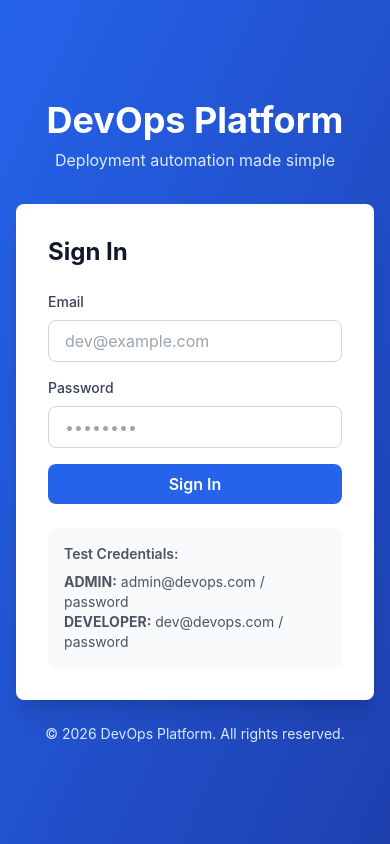
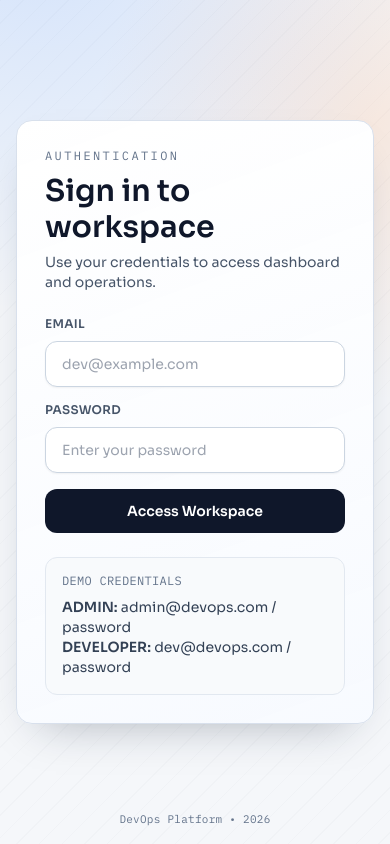
Before and after one commit to sovrack/sovrack, a Next.js app in the folder apps/web/: page /auth/login in a window 390 px wide. Built offline with nearby package versions, Linux system fonts and the light colour scheme.

Commit message:
ui: improve frontend ux baseline
- refresh visual system (colors, surfaces, motion)
- redesign login screen with stronger hierarchy
- polish dashboard cards and progress sections
- improve sidebar and top navigation readability
- keep responsive behavior and accessibility states

```diff
--- a/apps/web/src/app/(app)/dashboard/page.tsx
+++ b/apps/web/src/app/(app)/dashboard/page.tsx
@@ -18,17 +18,18 @@ export default function DashboardPage() {
 
   return (
     <div className="space-y-6">
-      <section className="rounded-xl border border-slate-200 bg-white p-6 shadow-sm">
+      <section className="surface-card fade-up rounded-2xl p-6">
         <div className="flex flex-wrap items-center justify-between gap-3">
           <div>
-            <h1 className="text-2xl font-bold text-slate-900">Welcome back, {user?.name ?? 'Developer'}</h1>
-            <p className="mt-1 text-sm text-slate-600">
+            <p className="mono text-xs uppercase tracking-[0.18em] text-slate-500">Dashboard</p>
+            <h1 className="mt-2 text-3xl font-semibold text-slate-900">Welcome back, {user?.name ?? 'Developer'}</h1>
+            <p className="mt-2 text-sm text-slate-600">
               Centralize your delivery metrics and track the platform rollout sprint by sprint.
             </p>
           </div>
           <button
             onClick={() => void refresh()}
-            className="rounded-md border border-slate-300 bg-white px-3 py-2 text-sm font-medium text-slate-800 hover:bg-slate-50"
+            className="rounded-xl border border-slate-300 bg-white px-4 py-2.5 text-sm font-medium text-slate-800 transition hover:bg-slate-50"
           >
             Refresh Stats
           </button>
@@ -40,31 +41,34 @@ export default function DashboardPage() {
           title="Projects"
           value={loading ? '...' : stats.projects}
           hint="Total projects you can access"
+          tone="brand"
         />
         <StatsCard
           title="Deployments"
           value={loading ? '...' : stats.deployments}
           hint="Total deployment records"
+          tone="ok"
         />
         <StatsCard
           title="Servers"
           value={loading ? '...' : stats.servers}
           hint={user?.role === 'ADMIN' ? 'Visible for admins' : 'Admin only'}
+          tone="accent"
         />
       </section>
 
-      <section className="rounded-xl border border-slate-200 bg-white p-6 shadow-sm">
+      <section className="surface-card fade-up rounded-2xl p-6">
         <h2 className="text-lg font-semibold text-slate-900">Frontend Delivery Progress</h2>
         <div className="mt-4 space-y-4">
           {progressItems.map((item) => (
             <div key={item.label}>
               <div className="mb-1 flex items-center justify-between">
                 <p className="text-sm font-medium text-slate-800">{item.label}</p>
-                <p className="text-xs uppercase text-slate-500">{item.state}</p>
+                <p className="mono text-[11px] uppercase tracking-wide text-slate-500">{item.state}</p>
               </div>
               <div className="h-2 rounded-full bg-slate-200">
                 <div
-                  className="h-2 rounded-full bg-blue-600 transition-all"
+                  className="h-2 rounded-full bg-slate-900 transition-all"
                   style={{ width: `${item.progress}%` }}
                 />
               </div>
@@ -73,7 +77,7 @@ export default function DashboardPage() {
         </div>
       </section>
 
-      <section className="rounded-xl border border-dashed border-slate-300 bg-slate-50 p-6">
+      <section className="fade-up rounded-2xl border border-dashed border-slate-300 bg-slate-50/80 p-6">
         <h3 className="text-base font-semibold text-slate-900">Next Sprint Focus</h3>
         <p className="mt-2 text-sm text-slate-600">
           Sprint 3 adds full project management UI, member administration, and GitLab setup flows.
--- a/apps/web/src/app/auth/login/page.tsx
+++ b/apps/web/src/app/auth/login/page.tsx
@@ -32,81 +32,88 @@ export default function LoginPage() {
   };
 
   return (
-    <div className="min-h-screen bg-gradient-to-br from-blue-600 to-blue-800 flex items-center justify-center px-4">
-      <div className="w-full max-w-md">
-        {/* Logo/Title */}
-        <div className="text-center mb-8">
-          <h1 className="text-4xl font-bold text-white mb-2">DevOps Platform</h1>
-          <p className="text-blue-100">Deployment automation made simple</p>
-        </div>
+    <div className="relative flex min-h-screen items-center px-4 py-8 lg:px-10">
+      <div className="mx-auto grid w-full max-w-6xl gap-6 lg:grid-cols-2">
+        <section className="surface-card fade-up hidden rounded-2xl p-8 lg:block">
+          <p className="mono text-xs uppercase tracking-[0.2em] text-slate-500">Platform Console</p>
+          <h1 className="mt-4 text-5xl font-semibold leading-tight text-slate-900">
+            Ship Faster.
+            <br />
+            Deploy Safer.
+          </h1>
+          <p className="mt-4 max-w-md text-sm leading-relaxed text-slate-600">
+            Track projects, deployments, and environments from one control room designed for developers and admins.
+          </p>
 
-        {/* Login Form */}
-        <div className="bg-white rounded-lg shadow-xl p-8">
-          <h2 className="text-2xl font-bold text-gray-900 mb-6">Sign In</h2>
+          <div className="mt-8 space-y-4">
+            <div className="rounded-xl border border-slate-200 bg-white/80 p-4">
+              <p className="mono text-xs text-slate-500">Realtime Signals</p>
+              <p className="mt-1 text-sm font-medium text-slate-800">Live deployment states and logs</p>
+            </div>
+            <div className="rounded-xl border border-slate-200 bg-white/80 p-4">
+              <p className="mono text-xs text-slate-500">Role Based Access</p>
+              <p className="mt-1 text-sm font-medium text-slate-800">Clear ADMIN and DEVELOPER scopes</p>
+            </div>
+          </div>
+        </section>
+
+        <section className="surface-card fade-up rounded-2xl p-7 sm:p-9">
+          <div className="mb-6">
+            <p className="mono text-xs uppercase tracking-[0.2em] text-slate-500">Authentication</p>
+            <h2 className="mt-2 text-3xl font-semibold text-slate-900">Sign in to workspace</h2>
+            <p className="mt-2 text-sm text-slate-600">Use your credentials to access dashboard and operations.</p>
+          </div>
 
           {error && (
-            <div className="mb-4 p-4 bg-red-50 border border-red-200 rounded-lg text-red-700 text-sm">
+            <div className="mb-5 rounded-xl border border-red-200 bg-red-50 p-3 text-sm text-red-700">
               {error}
             </div>
           )}
 
           <form onSubmit={handleSubmit} className="space-y-4">
-            {/* Email */}
             <div>
-              <label className="block text-sm font-medium text-gray-700 mb-2">
-                Email
-              </label>
+              <label className="mb-2 block text-xs font-semibold uppercase tracking-wide text-slate-600">Email</label>
               <input
                 type="email"
                 value={email}
                 onChange={(e) => setEmail(e.target.value)}
                 placeholder="dev@example.com"
                 required
-                className="w-full px-4 py-2 border border-gray-300 rounded-lg focus:outline-none focus:ring-2 focus:ring-blue-600 focus:border-transparent"
+                className="w-full rounded-xl border border-slate-300 bg-white px-4 py-3 text-sm shadow-sm outline-none transition focus:border-blue-500 focus:ring-4 focus:ring-blue-100"
               />
             </div>
 
-            {/* Password */}
             <div>
-              <label className="block text-sm font-medium text-gray-700 mb-2">
-                Password
-              </label>
+              <label className="mb-2 block text-xs font-semibold uppercase tracking-wide text-slate-600">Password</label>
               <input
                 type="password"
                 value={password}
                 onChange={(e) => setPassword(e.target.value)}
-                placeholder="••••••••"
+                placeholder="Enter your password"
                 required
-                className="w-full px-4 py-2 border border-gray-300 rounded-lg focus:outline-none focus:ring-2 focus:ring-blue-600 focus:border-transparent"
+                className="w-full rounded-xl border border-slate-300 bg-white px-4 py-3 text-sm shadow-sm outline-none transition focus:border-blue-500 focus:ring-4 focus:ring-blue-100"
               />
             </div>
 
-            {/* Submit Button */}
             <button
               type="submit"
               disabled={loading}
-              className="w-full bg-blue-600 hover:bg-blue-700 disabled:bg-gray-400 text-white font-semibold py-2 rounded-lg transition duration-200"
+              className="mt-2 w-full rounded-xl bg-slate-900 px-4 py-3 text-sm font-semibold text-white transition hover:bg-slate-800 disabled:cursor-not-allowed disabled:opacity-60"
             >
-              {loading ? 'Signing in...' : 'Sign In'}
+              {loading ? 'Signing in...' : 'Access Workspace'}
             </button>
           </form>
 
-          {/* Test credentials hint */}
-          <div className="mt-6 p-4 bg-gray-50 rounded-lg text-sm text-gray-600">
-            <p className="font-semibold mb-2">Test Credentials:</p>
-            <p>
-              <strong>ADMIN:</strong> admin@devops.com / password
-            </p>
-            <p>
-              <strong>DEVELOPER:</strong> dev@devops.com / password
-            </p>
+          <div className="mt-6 rounded-xl border border-slate-200 bg-slate-50 p-4 text-sm text-slate-700">
+            <p className="mono mb-2 text-xs uppercase tracking-wide text-slate-500">Demo Credentials</p>
+            <p><span className="font-semibold">ADMIN:</span> admin@devops.com / password</p>
+            <p><span className="font-semibold">DEVELOPER:</span> dev@devops.com / password</p>
           </div>
-        </div>
+        </section>
+      </div>
 
-        {/* Footer */}
-        <div className="text-center mt-6 text-blue-100 text-sm">
-          <p>© 2026 DevOps Platform. All rights reserved.</p>
-        </div>
+      <div className="pointer-events-none absolute bottom-4 left-0 right-0 text-center">
+        <p className="mono text-[11px] tracking-wide text-slate-500">DevOps Platform • 2026</p>
       </div>
     </div>
   );
--- a/apps/web/src/app/layout.tsx
+++ b/apps/web/src/app/layout.tsx
@@ -1,6 +1,19 @@
 import type { Metadata } from 'next';
+import { Sora, IBM_Plex_Mono } from 'next/font/google';
 import { Providers } from '@/components/providers';
 import '@/styles/globals.css';
+
+const sora = Sora({
+  subsets: ['latin'],
+  variable: '--font-sora',
+  weight: ['400', '500', '600', '700'],
+});
+
+const plexMono = IBM_Plex_Mono({
+  subsets: ['latin'],
+  variable: '--font-plex-mono',
+  weight: ['400', '500'],
+});
 
 export const metadata: Metadata = {
   title: 'DevOps Platform',
@@ -19,7 +32,7 @@ export default function RootLayout({
 }) {
   return (
     <html lang="en">
-      <body>
+      <body className={`${sora.variable} ${plexMono.variable} app-shell`}>
         <Providers>{children}</Providers>
       </body>
     </html>
--- a/apps/web/src/components/sidebar.tsx
+++ b/apps/web/src/components/sidebar.tsx
@@ -15,13 +15,14 @@ export function Sidebar() {
   const pathname = usePathname();
 
   return (
-    <aside className="w-full border-b border-slate-200 bg-white px-4 py-3 lg:min-h-screen lg:w-64 lg:border-b-0 lg:border-r">
-      <div className="mb-4 hidden lg:block">
-        <h1 className="text-xl font-bold text-slate-900">DevOps Platform</h1>
-        <p className="text-sm text-slate-500">Sprint 2 Dashboard</p>
+    <aside className="w-full border-b border-slate-200 bg-white/90 px-4 py-3 backdrop-blur lg:min-h-screen lg:w-72 lg:border-b-0 lg:border-r">
+      <div className="mb-5 hidden lg:block">
+        <p className="mono text-[11px] uppercase tracking-[0.18em] text-slate-500">Control Panel</p>
+        <h1 className="mt-2 text-2xl font-semibold text-slate-900">DevOps Platform</h1>
+        <p className="mt-1 text-sm text-slate-500">Sprint 2 • Dashboard UX</p>
       </div>
 
-      <nav className="flex gap-2 overflow-x-auto lg:flex-col lg:overflow-visible">
+      <nav className="flex gap-2 overflow-x-auto lg:flex-col lg:gap-1 lg:overflow-visible">
         {navItems.map((item) => {
           const isActive = pathname === item.href;
           return (
@@ -29,9 +30,9 @@ export function Sidebar() {
               key={item.href}
               href={item.href}
               className={clsx(
-                'whitespace-nowrap rounded-md px-3 py-2 text-sm font-medium transition',
+                'whitespace-nowrap rounded-xl px-3 py-2.5 text-sm font-medium transition',
                 isActive
-                  ? 'bg-blue-600 text-white'
+                  ? 'bg-slate-900 text-white shadow'
                   : 'text-slate-700 hover:bg-slate-100',
               )}
             >
--- a/apps/web/src/components/top-nav.tsx
+++ b/apps/web/src/components/top-nav.tsx
@@ -13,21 +13,24 @@ export function TopNav() {
   };
 
   return (
-    <header className="border-b border-slate-200 bg-white px-4 py-3 lg:px-6">
+    <header className="border-b border-slate-200 bg-white/90 px-4 py-3 backdrop-blur lg:px-6">
       <div className="flex items-center justify-between">
         <div>
-          <p className="text-xs uppercase tracking-wide text-slate-500">Workspace</p>
+          <p className="mono text-[11px] uppercase tracking-[0.18em] text-slate-500">Workspace</p>
           <h2 className="text-lg font-semibold text-slate-900">Developer Console</h2>
         </div>
 
         <div className="flex items-center gap-3">
-          <div className="text-right">
+          <div className="text-right leading-tight">
             <p className="text-sm font-medium text-slate-900">{user?.name ?? 'User'}</p>
-            <p className="text-xs text-slate-500">{user?.role ?? 'DEVELOPER'}</p>
+            <p className="text-xs text-slate-500">{user?.email ?? 'workspace@local'}</p>
           </div>
+          <span className="rounded-full border border-slate-200 bg-slate-50 px-2.5 py-1 text-[11px] font-semibold uppercase tracking-wide text-slate-700">
+            {user?.role ?? 'DEVELOPER'}
+          </span>
           <button
             onClick={handleLogout}
-            className="rounded-md bg-slate-900 px-3 py-2 text-sm font-medium text-white hover:bg-slate-800"
+            className="rounded-xl bg-slate-900 px-3.5 py-2 text-sm font-medium text-white transition hover:bg-slate-800"
           >
             Logout
           </button>
--- a/apps/web/src/styles/globals.css
+++ b/apps/web/src/styles/globals.css
@@ -2,16 +2,86 @@
 @tailwind components;
 @tailwind utilities;
 
+:root {
+  --bg: #f5f7fa;
+  --surface: #ffffff;
+  --surface-muted: #eef2f7;
+  --text: #122035;
+  --text-soft: #4b5d79;
+  --line: #d8e0ec;
+  --brand: #0f6bff;
+  --brand-deep: #0a3ea8;
+  --accent: #ff8b3d;
+  --ok: #009b72;
+  --danger: #db3a34;
+  --shadow-lg: 0 20px 45px -24px rgba(18, 32, 53, 0.35);
+}
+
 * {
-  @apply m-0 p-0 box-border;
+  @apply box-border;
 }
 
 html,
 body {
-  @apply w-full h-full bg-gray-50 text-gray-900;
-  font-family: -apple-system, BlinkMacSystemFont, 'Segoe UI', 'Roboto', 'Oxygen', 'Ubuntu', 'Cantarell', 'sans-serif';
+  @apply min-h-full w-full;
+}
+
+body {
+  color: var(--text);
+  background:
+    radial-gradient(circle at 10% -10%, rgba(15, 107, 255, 0.15), transparent 40%),
+    radial-gradient(circle at 95% 15%, rgba(255, 139, 61, 0.14), transparent 34%),
+    repeating-linear-gradient(
+      135deg,
+      rgba(18, 32, 53, 0.02) 0,
+      rgba(18, 32, 53, 0.02) 1px,
+      transparent 1px,
+      transparent 16px
+    ),
+    var(--bg);
+  font-family: var(--font-sora), 'Segoe UI', sans-serif;
+  text-rendering: geometricPrecision;
 }
 
 a {
-  @apply text-blue-600 hover:text-blue-700;
+  color: var(--brand);
+  transition: color 180ms ease;
 }
+
+a:hover {
+  color: var(--brand-deep);
+}
+
+.app-shell {
+  min-height: 100vh;
+}
+
+.mono {
+  font-family: var(--font-plex-mono), monospace;
+}
+
+.surface-card {
+  background: linear-gradient(160deg, rgba(255, 255, 255, 0.98), rgba(247, 250, 255, 0.95));
+  border: 1px solid var(--line);
+  box-shadow: var(--shadow-lg);
+}
+
+.fade-up {
+  animation: fadeUp 360ms ease-out both;
+}
+
+@keyframes fadeUp {
+  from {
+    opacity: 0;
+    transform: translateY(8px);
+  }
+  to {
+    opacity: 1;
+    transform: translateY(0);
+  }
+}
+
+::selection {
+  background: rgba(15, 107, 255, 0.2);
+  color: #061329;
+}
```
Also changed, not shown: apps/web/src/components/stats-card.tsx (+12 -5 lines).
